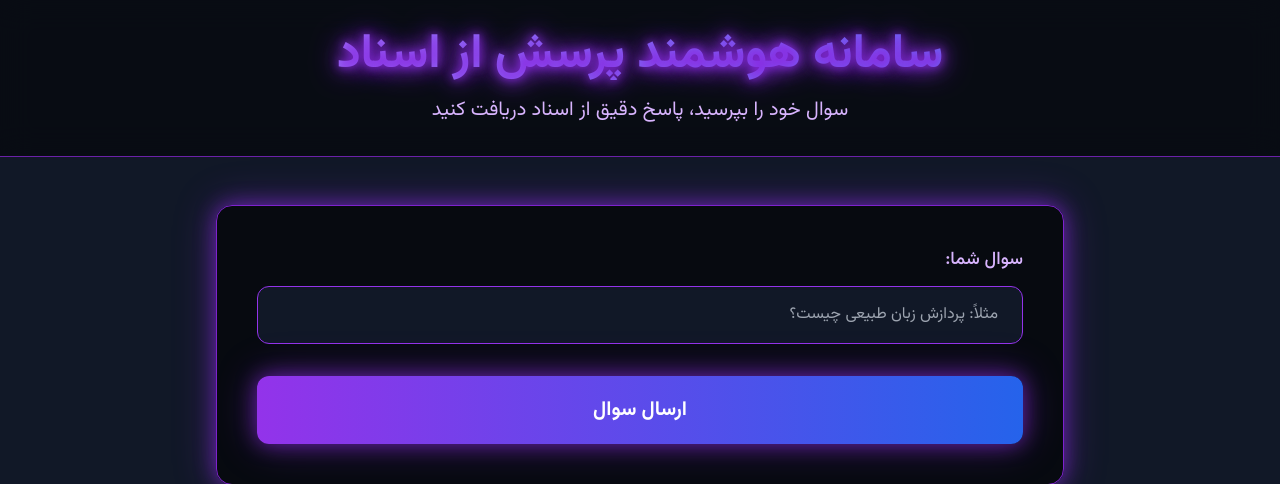
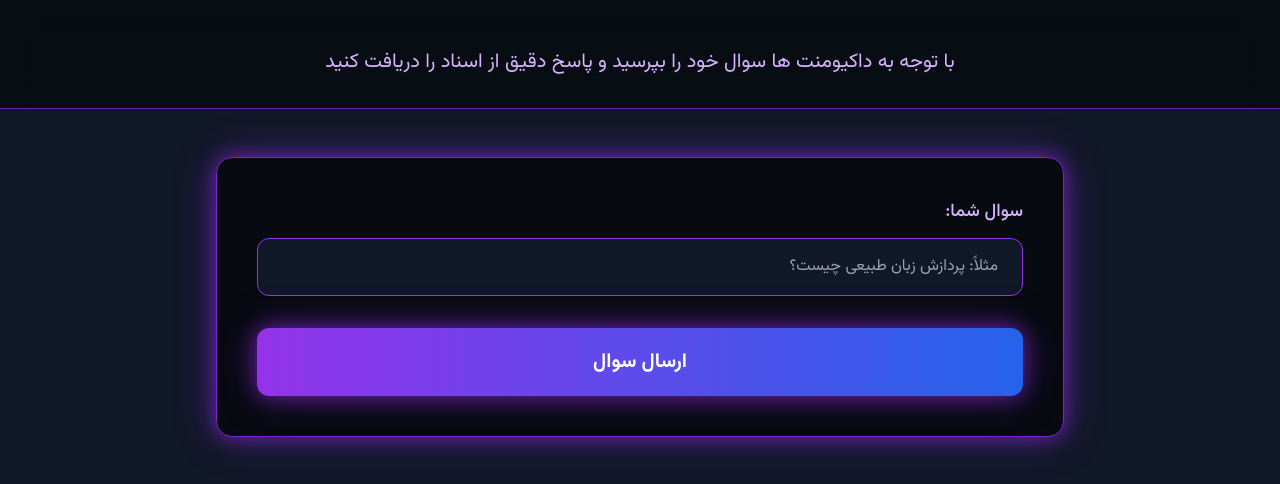
Before and after one commit to Marin-kh/django_simple_chatbot, a Django app: page / in a window 1280 px wide. Shown: the top 484 px of the page. Run offline with Django 5.2, Linux system fonts and the light colour scheme; style sheets or scripts are compiled from the project's sources; some libraries are stand-ins or nearby versions.

Commit message:
changes in ui

```diff
--- a/templates/index.html
+++ b/templates/index.html
@@ -14,13 +14,10 @@
 </head>
 <body class="min-h-screen flex flex-col">
 
-    <!-- هدر نئونی -->
+    <!-- هدر -->
     <header class="bg-black bg-opacity-50 backdrop-blur-lg border-b border-purple-800">
         <div class="container mx-auto px-6 py-8 text-center">
-            <h1 class="text-5xl font-bold neon-text text-transparent bg-clip-text bg-gradient-to-r from-purple-400 to-blue-500">
-                سامانه هوشمند پرسش از اسناد
-            </h1>
-            <p class="mt-4 text-xl text-purple-300">سوال خود را بپرسید، پاسخ دقیق از اسناد دریافت کنید</p>
+            <p class="mt-4 text-xl text-purple-300">با توجه به داکیومنت ها سوال خود را بپرسید و پاسخ دقیق از اسناد را دریافت کنید</p>
         </div>
     </header>
 
```
